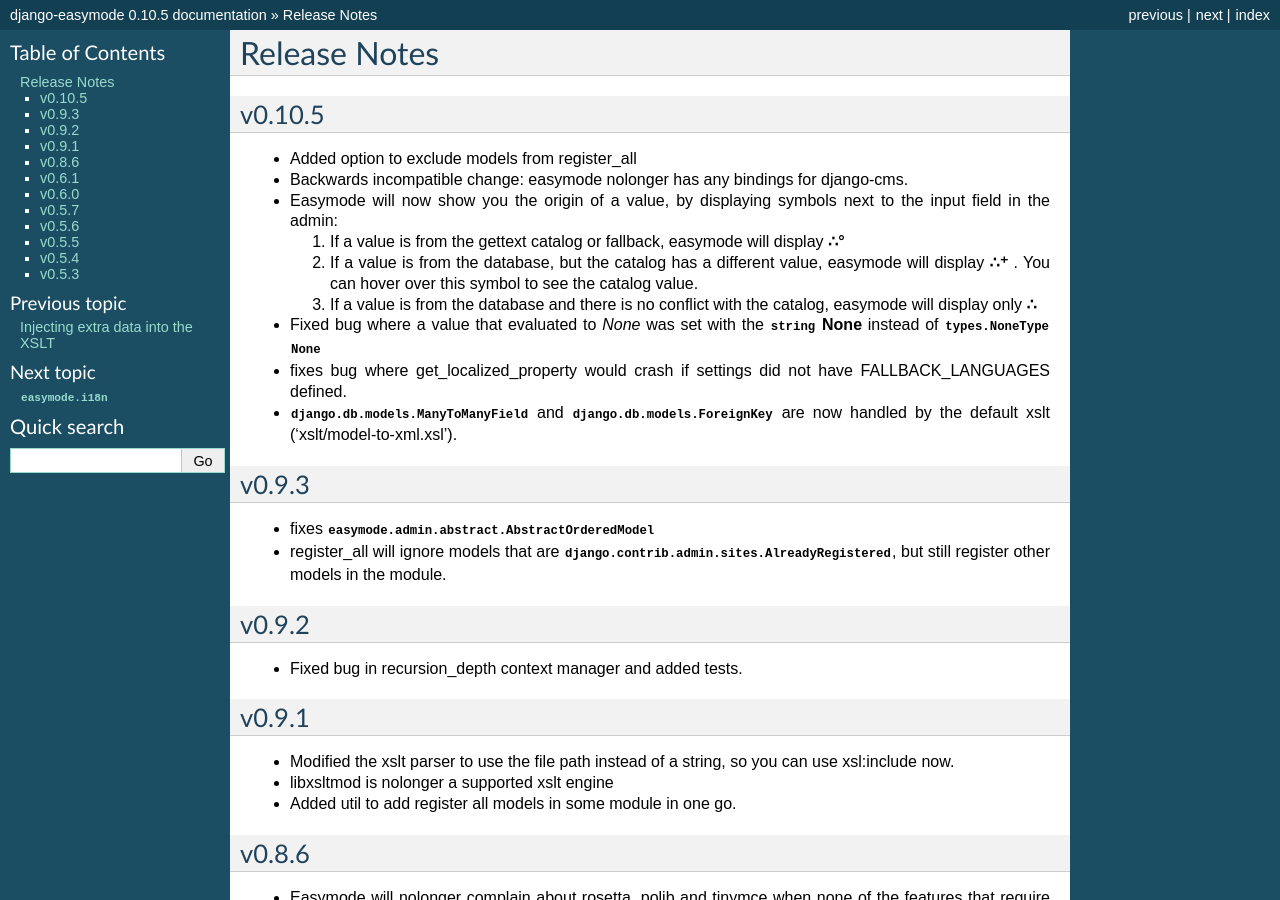
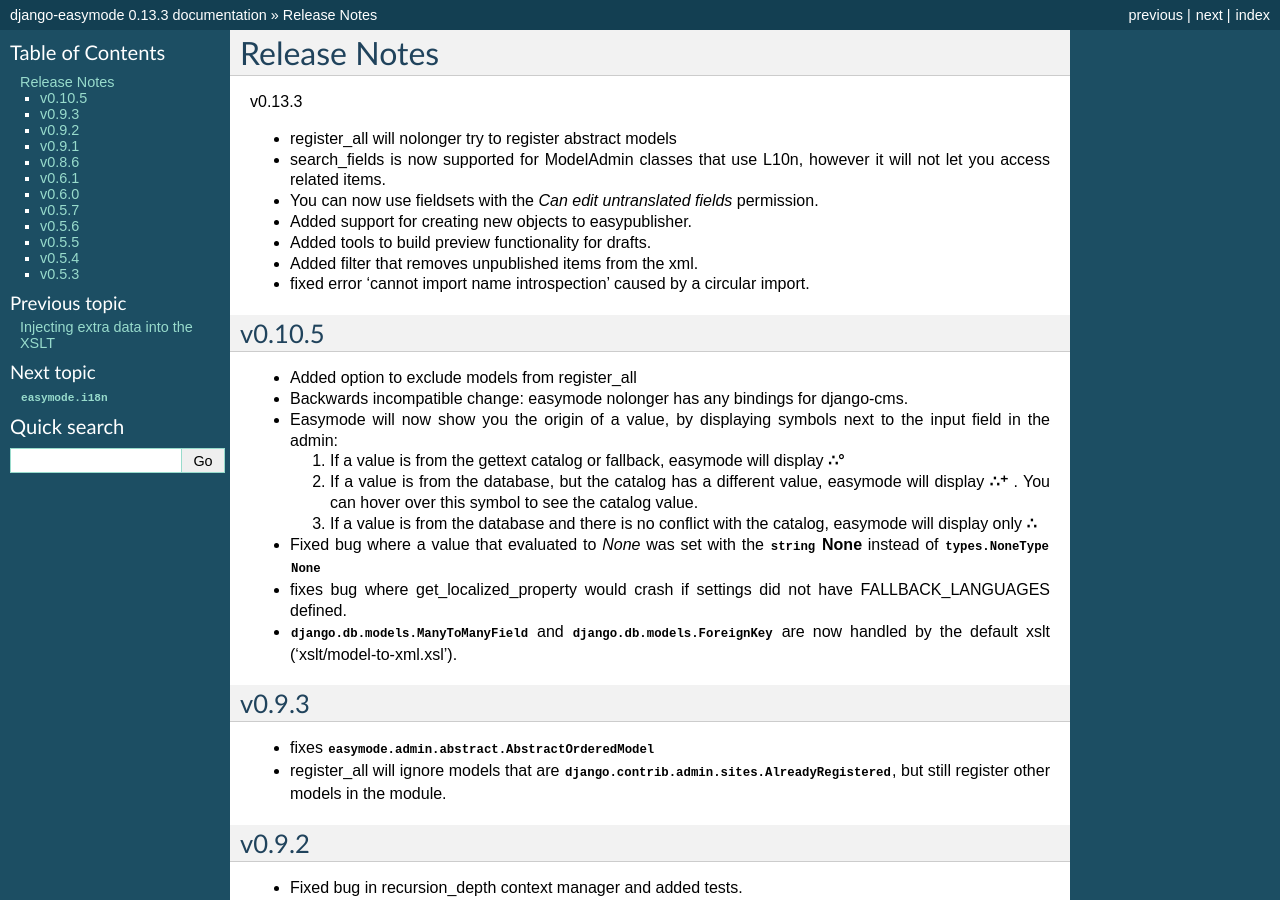
Before and after one commit to specialunderwear/django-easymode, a Sphinx documentation site: the page built from docs/changes.rst, in a window 1280 px wide and 900 px high. Built offline with Sphinx 7.4.7, drawn with Linux system fonts in a browser that asks for light colours; pages that are not in the unit, such as notebooks, are missing from menus; some of the changed text lies outside the part shown.

Commit message:
release 0.13.3

```diff
--- a/docs/changes.rst
+++ b/docs/changes.rst
@@ -1,5 +1,16 @@
 Release Notes
 =============
+
+v0.13.3
+
+- register_all will nolonger try to register abstract models
+- search_fields is now supported for ModelAdmin classes that use L10n, however it
+  will not let you access related items.
+- You can now use fieldsets with the *Can edit untranslated fields* permission.
+- Added support for creating new objects to easypublisher.
+- Added tools to build preview functionality for drafts.
+- Added filter that removes unpublished items from the xml.
+- fixed error 'cannot import name introspection' caused by a circular import.
 
 v0.10.5
 -------
--- a/setup.py
+++ b/setup.py
@@ -15,7 +15,7 @@
 
 release notes at http://packages.python.org/django-easymode/changes.html"""
 
-version = '0.10.5'
+version = '0.13.3'
 packages = []
 data_files = []
 
```
